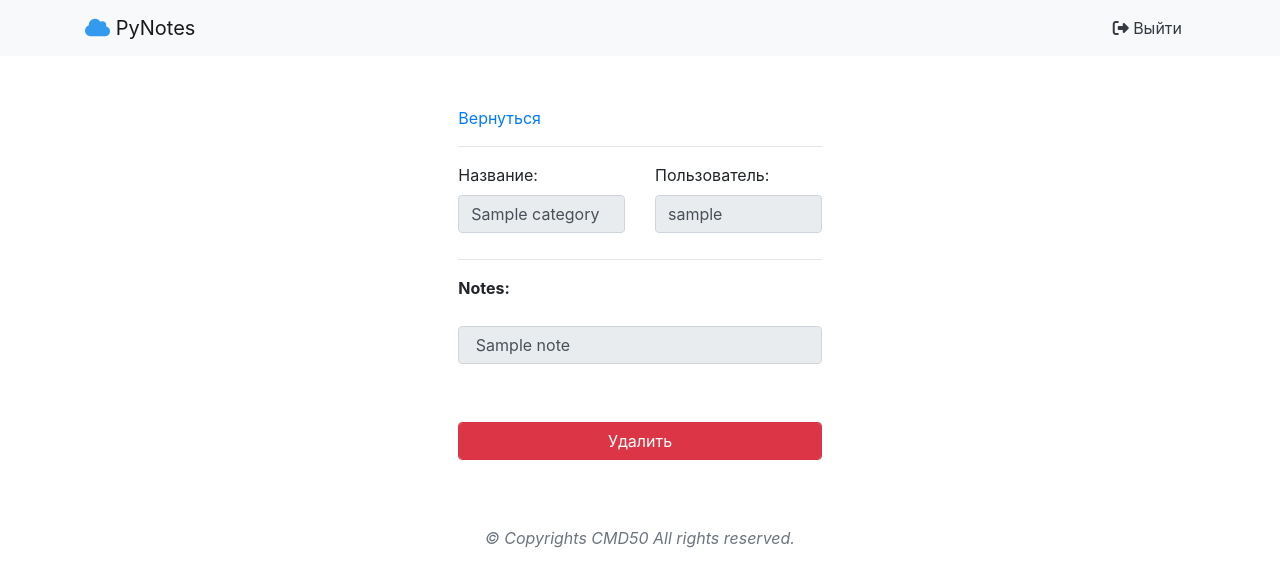
After one commit to almaszaurbekov/pynotes, a Django app: page /categories/1/delete/ in a window 1280 px wide. The commit adds this page. Shown: the top 587 px of the page. Run offline with Django 3.2, Linux system fonts and the light colour scheme; a user stored in the database is signed in; tables that the repository leaves empty hold one stand-in row (values such as "Sample post"); some libraries are stand-ins or nearby versions.

Commit message:
Resolve: Added delete Category and Note

```diff
--- a/PyNotes/apps/notes/urls.py
+++ b/PyNotes/apps/notes/urls.py
@@ -7,6 +7,8 @@ urlpatterns = [
     path('<int:category_id>/notes/', views.categoryById, name='categoryById'),
     path('<int:category_id>/notes/<int:note_id>/<is_success>', views.noteById, name='noteById'),
     path('create/', views.createCategory, name='createCategory'),
+    path('<int:category_id>/delete/', views.deleteCategory, name='deleteCategory'),
     path('<int:category_id>/notes/create/', views.createNote, name='createNote'),
+    path('<int:category_id>/notes/<int:note_id>/<is_success>/delete', views.deleteNote, name='deleteNote'),
     path('quillText/', views.quillText, name='quillText')
 ]
--- a/PyNotes/apps/notes/views.py
+++ b/PyNotes/apps/notes/views.py
@@ -44,6 +44,16 @@ def createCategory(request):
         return redirect('categories')
 
 @login_required
+def deleteCategory(request, category_id):
+    if request.method == 'GET':
+        category = Category.objects.get(id=category_id)
+        notes = Note.objects.filter(category=category_id)
+        return render(request, 'notes/deleteCategory.html', { 'notes' : notes, 'category' : category })
+    else:
+        category = Category.objects.filter(id=category_id).delete()
+        return redirect('categories')
+
+@login_required
 def createNote(request, category_id):
     if request.method == 'GET':
         category = Category.objects.get(id=category_id)
@@ -55,6 +65,17 @@ def createNote(request, category_id):
         return redirect('categoryById', category_id=request.POST.get('category'))
 
 @login_required
+def deleteNote(request, category_id, note_id, is_success):
+    if request.method == 'GET':
+        category = Category.objects.get(id=category_id)
+        note = Note.objects.get(id=note_id)
+        return render(request, 'notes/deleteNote.html', { 'note' : note, 'category' : category })
+    else:
+        category = Category.objects.get(id=category_id)
+        note = Note.objects.filter(id=note_id).delete()
+        return redirect('categoryById', category_id=category_id)
+
+@login_required
 def quillText(request):
     if request.method == 'POST':
         quill = request.POST.get('quillData')
@@ -62,7 +83,7 @@ def quillText(request):
         category_id = request.POST.get('category')
 
         note_id = request.POST.get('note')
-        note = Note.objects.get(id=note_id);
+        note = Note.objects.filter(id=note_id);
 
-        instance = Note.objects.update(title=note.title, text=quill, category=note.category, user=request.user)
+        instance = note.update(text=quill)
         return redirect('noteById', category_id, note_id, True)
--- /dev/null
+++ b/PyNotes/templates/notes/deleteCategory.html
@@ -0,0 +1,45 @@
+{% extends "notes/_layout.html" %}
+{% load static %}
+{% block content %}
+<div class="container" style="padding-top:50px;padding-bottom:50px;">
+    <form action="{% url 'deleteCategory' category_id=category.id %}" method="POST">
+        {% csrf_token %}
+        <div class="form-row">
+            <div class="form-group col-md-4"></div>
+            <div class="form-group col-md-4">
+                <div class="row">
+                    <div class="col-md-12 text-left">
+                        <a href="{% url 'categories' %}">Вернуться</a>
+                        <hr>
+                    </div>
+                    <div class="col-md-6" style="margin-bottom:10px">
+                        <label for="name">Название:</label>
+                        <input name="name" type="text" class="form-control" value="{{ category.name }}" required readonly>
+                    </div>
+                    <div class="col-md-6" style="margin-bottom:10px">
+                        <label for="user">Пользователь:</label>
+                        <input name="user" type="text" class="form-control" value="{{ user }}" required readonly>
+                    </div>
+                    <div class="col-md-12" style="margin-bottom:10px">
+                        <hr>
+                        <p><b>Notes:</b></p>
+                    </div>
+                    {% for note in notes %}
+                        <div class="col-md-12" style="margin-bottom:10px">
+                            <input type="text" class="form-control" value=" {{ note }}" required readonly>
+                        </div>
+                    {% endfor %}
+                </div>
+                <br>
+                <br>
+                <div class="row">
+                    <div class="col-md-12">
+                        <input type="submit" value="Удалить" class="btn btn-danger form-control">
+                    </div>
+                </div>
+            </div>
+            <div class="form-group col-md-4"></div>
+        </div>
+    </form>
+</div>
+{% endblock %}
--- a/PyNotes/templates/notes/note.html
+++ b/PyNotes/templates/notes/note.html
@@ -44,7 +44,7 @@
             {% csrf_token %}
             <div class="row form-group">
                 <div class="col-md-12 text-right mb-2">
-                    <a href="#" class="btn btn-danger">Удалить</a>
+                    <a href="{% url 'deleteNote' category_id=category.id note_id=note.id is_success=False %}" class="btn btn-danger">Удалить</a>
                     <button id="quill-btn" class="btn btn-success" type="submit">Сохранить</button>
                 </div>
                 <input type="hidden" class="quill-data" name="quillData">
--- a/PyNotes/templates/notes/notes.html
+++ b/PyNotes/templates/notes/notes.html
@@ -27,7 +27,7 @@
     <hr>
     <div class="row">
         <div class="col-md-12 text-right mb-2">
-            <a href="#" class="btn btn-danger"> Удалить категорию</a>
+            <a href="{% url 'deleteCategory' category_id=category.id %}" class="btn btn-danger"> Удалить категорию</a>
             <a href="{% url 'createNote' category_id=category.id %}" class="btn btn-success"> Новая заметка</a>
         </div>
         {% for note in notes %}
```
Also changed, not shown: PyNotes/templates/notes/deleteNote.html (added, +36 -0 lines).
